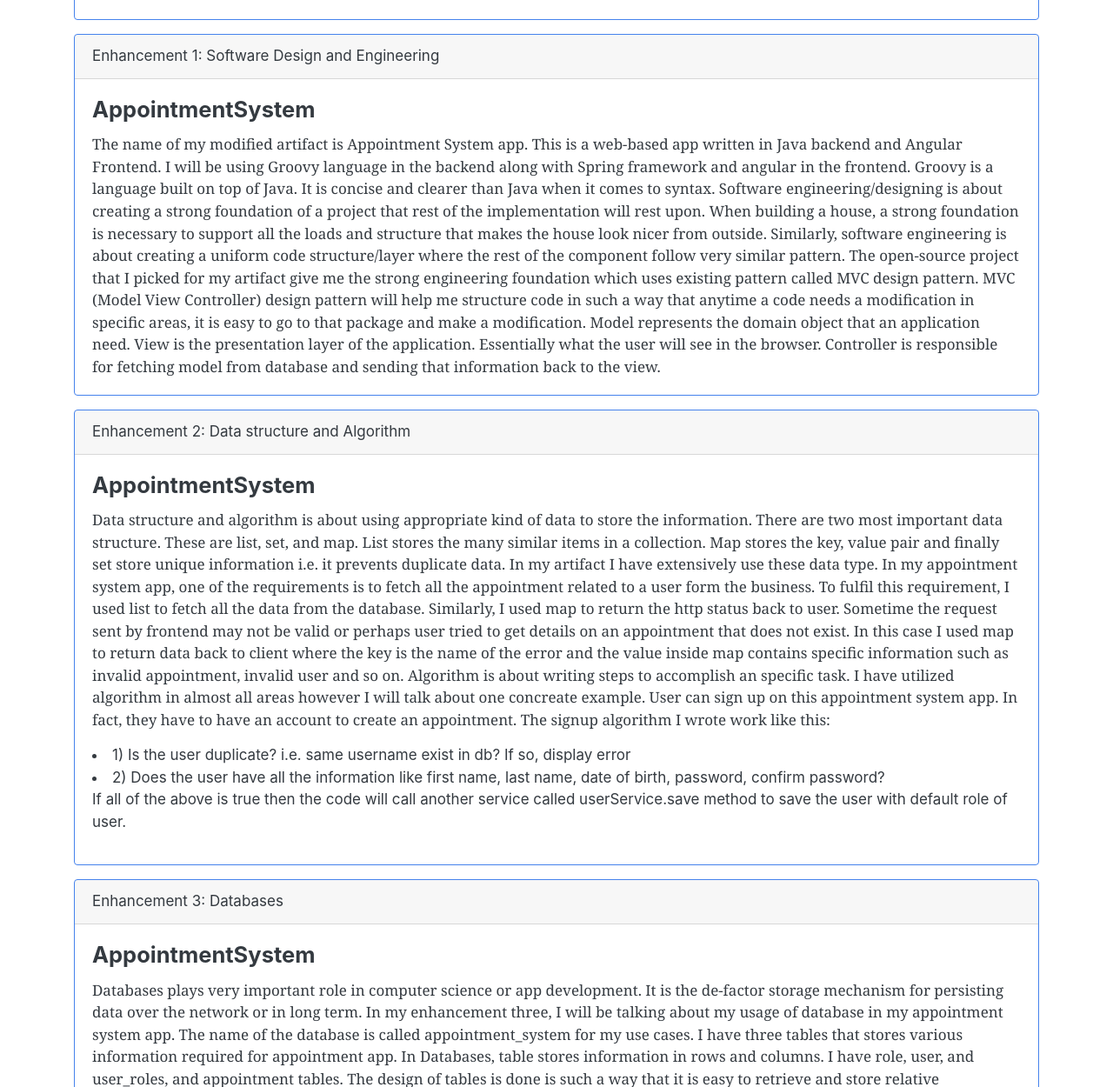
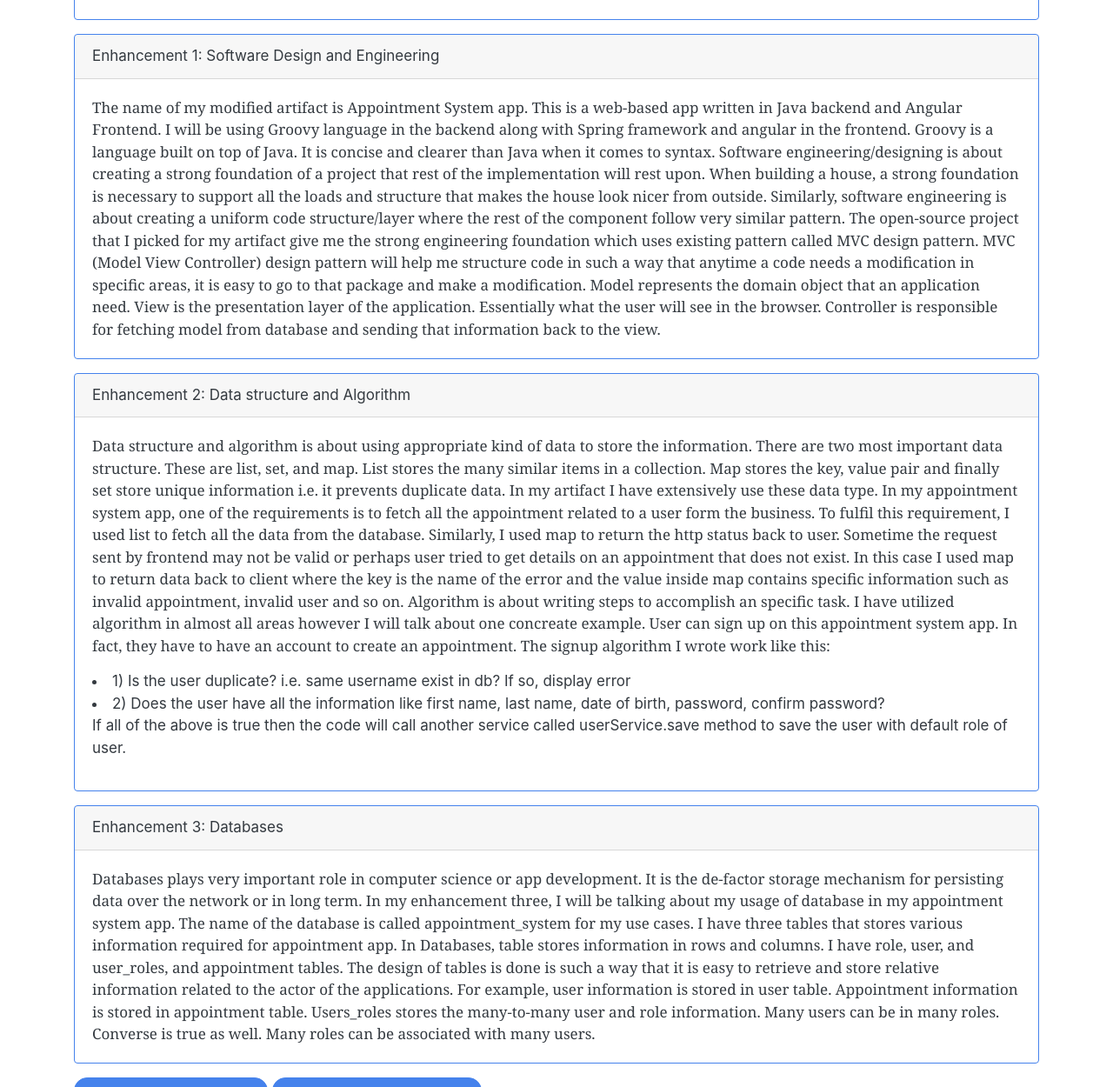
Before and after one commit to samdahal/samdahal.github.io, a Jekyll site: the page built from index.html, in a window 1280 px wide and 1400 px high, scrolled down 1055 px, cut to the strip 150-1400 px from the top of the window. Shown: the whole strip at 87% size. Built offline with Jekyll 4.4.1, drawn with Linux system fonts in a browser that asks for light colours.

Commit message:
published portfolio with updates

```diff
--- a/index.html
+++ b/index.html
@@ -26,7 +26,6 @@ title: Enhancement Guide
 <div class="card border-primary mb-3">
     <div class="card-header">Enhancement 1: Software Design and Engineering</div>
     <div class="card-body">
-        <h4 class="card-title">AppointmentSystem</h4>
         <p class="card-text">
             The name of my modified artifact is Appointment System app. This is a web-based app written in Java backend and Angular Frontend. I will be using Groovy language in the backend along with Spring framework and angular in the frontend. Groovy is a language built on top of Java. It is concise and clearer than Java when it comes to syntax.
             Software engineering/designing is about creating a strong foundation of a project that rest of the implementation will rest upon. When building a house, a strong foundation is necessary to support all the loads and structure that makes the house look nicer from outside. Similarly, software engineering is about creating a uniform code structure/layer where the rest of the component follow very similar pattern. The open-source project that I picked for my artifact give me the strong engineering foundation which uses existing pattern called MVC design pattern.
@@ -40,7 +39,6 @@ title: Enhancement Guide
 <div class="card border-primary mb-3">
     <div class="card-header">Enhancement 2: Data structure and Algorithm</div>
     <div class="card-body">
-        <h4 class="card-title">AppointmentSystem</h4>
         <p class="card-text">
             Data structure and algorithm is about using appropriate kind of data to store the information. There are two most important data structure. These are list, set, and map. List stores the many similar items in a collection. Map stores the key, value pair and finally set store unique information i.e. it prevents duplicate data. In my artifact I have extensively use these data type.
             In my appointment system app, one of the requirements is to fetch all the appointment related to a user form the business. To fulfil this requirement, I used list to fetch all the data from the database. Similarly, I used map to return the http status back to user. Sometime the request sent by frontend may not be valid or perhaps user tried to get details on an appointment that does not exist. In this case I used map to return data back to client where the key is the name of the error and the value inside map contains specific information such as invalid appointment, invalid user and so on.
@@ -56,7 +54,6 @@ title: Enhancement Guide
 <div class="card border-primary mb-3">
     <div class="card-header">Enhancement 3: Databases</div>
     <div class="card-body">
-        <h4 class="card-title">AppointmentSystem</h4>
         <p class="card-text">
             Databases plays very important role in computer science or app development. It is the de-factor storage mechanism for persisting data over the network or in long term. In my enhancement three, I will be talking about my usage of database in my appointment system app. The name of the database is called appointment_system for my use cases. I have three tables that stores various information required for appointment app.
             In Databases, table stores information in rows and columns. I have role, user, and user_roles, and appointment tables. The design of tables is done is such a way that it is easy to retrieve and store relative information related to the actor of the applications. For example, user information is stored in user table. Appointment information is stored in appointment table. Users_roles stores the many-to-many user and role information. Many users can be in many roles. Converse is true as well. Many roles can be associated with many users.
```
